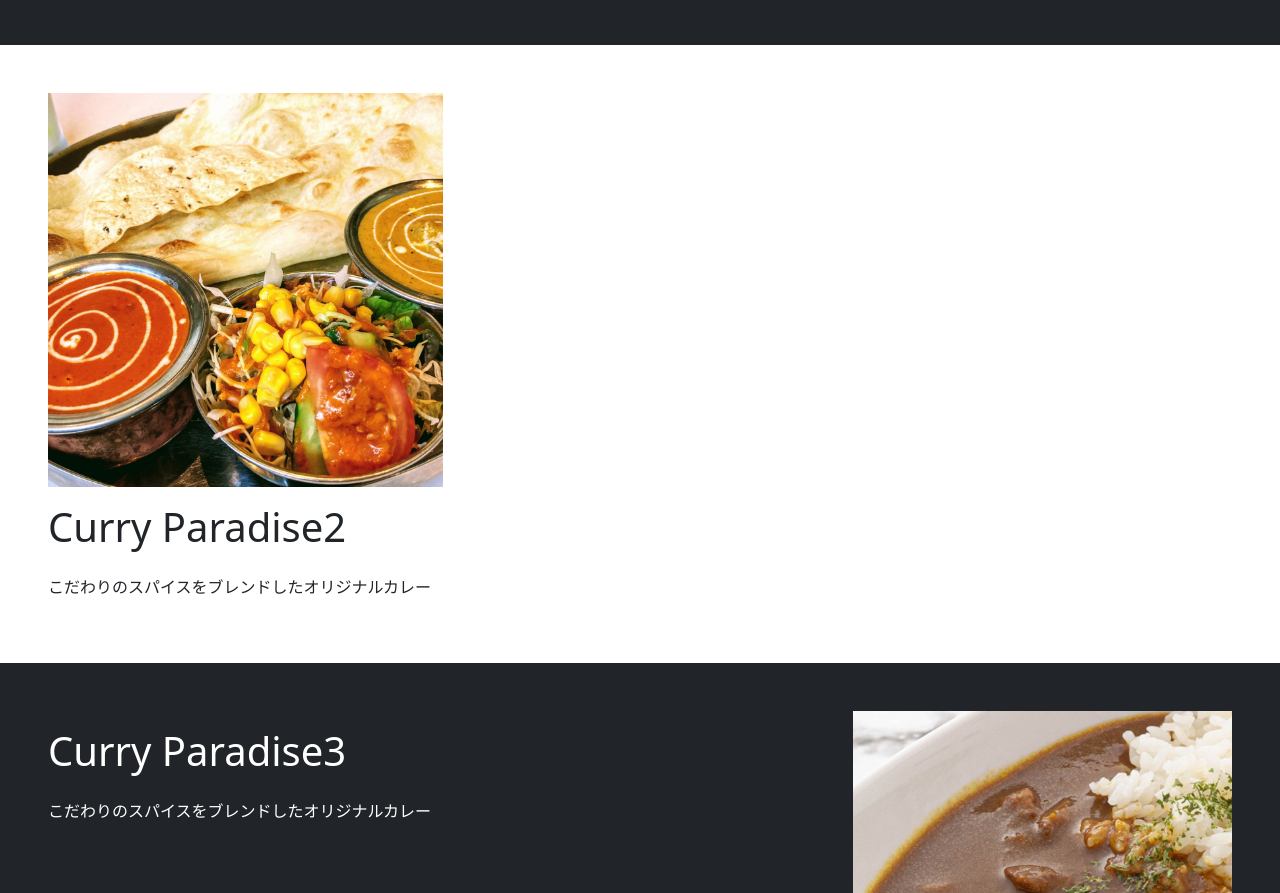
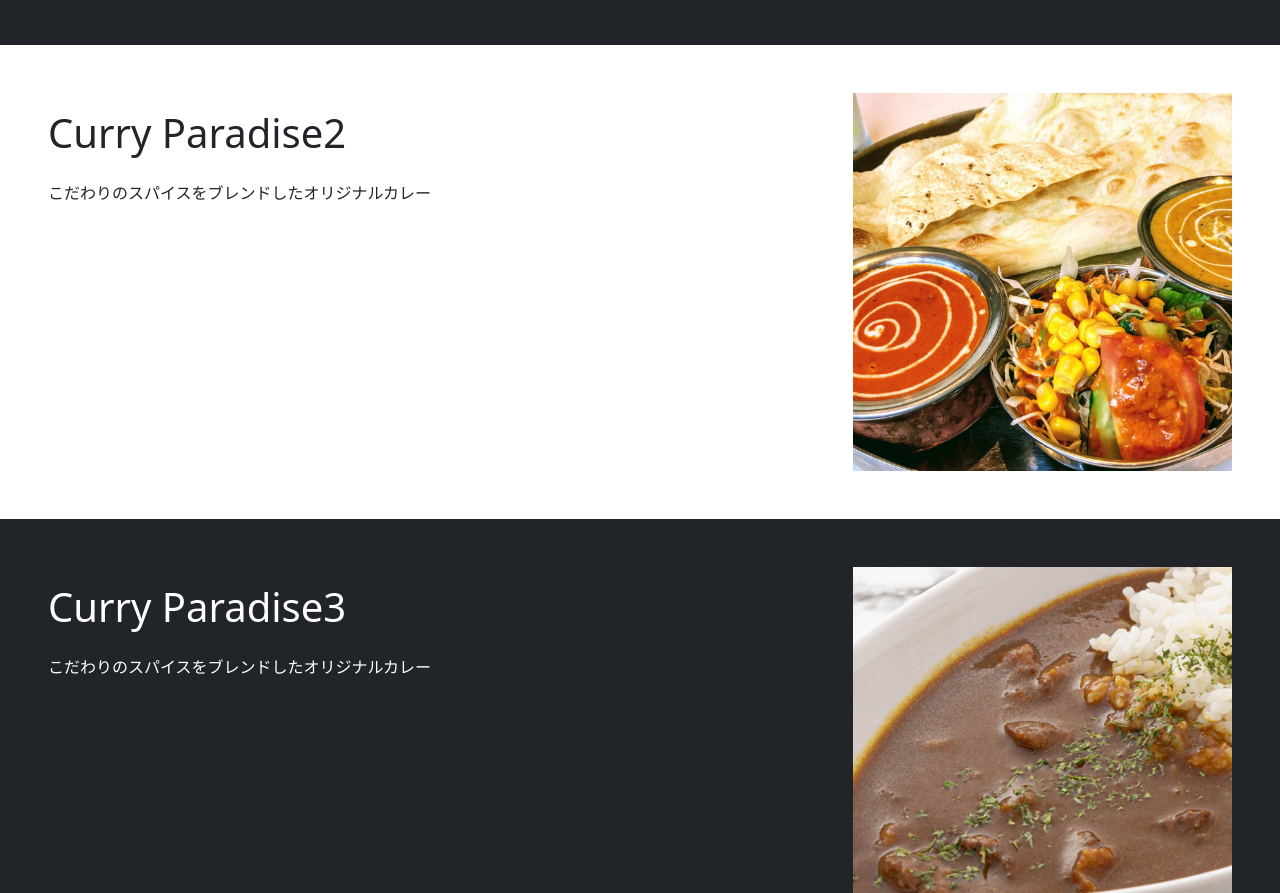
Before and after one commit to katayamakyouka/curry3, a plain HTML site: page index.html in a window 1280 px wide. Shown: the part 1427-2320 px from the top of the page. Drawn offline with nearby package versions, Linux system fonts and the light colour scheme.

Commit message:
Update index.html

```diff
--- a/index.html
+++ b/index.html
@@ -107,10 +107,11 @@
 
          <section id="items-2">
               <div class="container-fluid p-5">
-                <div class="col-sm-4">
+                <div class="row">
+                <div class="col-sm-4 order-sm-2">
                     <img src="images/curry_menu_02.jpg" alt=""class="img-fluid">
                 </div>
-                <div class="col-sm-8">
+                <div class="col-sm-8 order-sm-1">
                     <h2 class="fs-1 py-3">Curry Paradise2</h2>
                     <p>こだわりのスパイスをブレンドしたオリジナルカレー</p>
                 </div>
```
